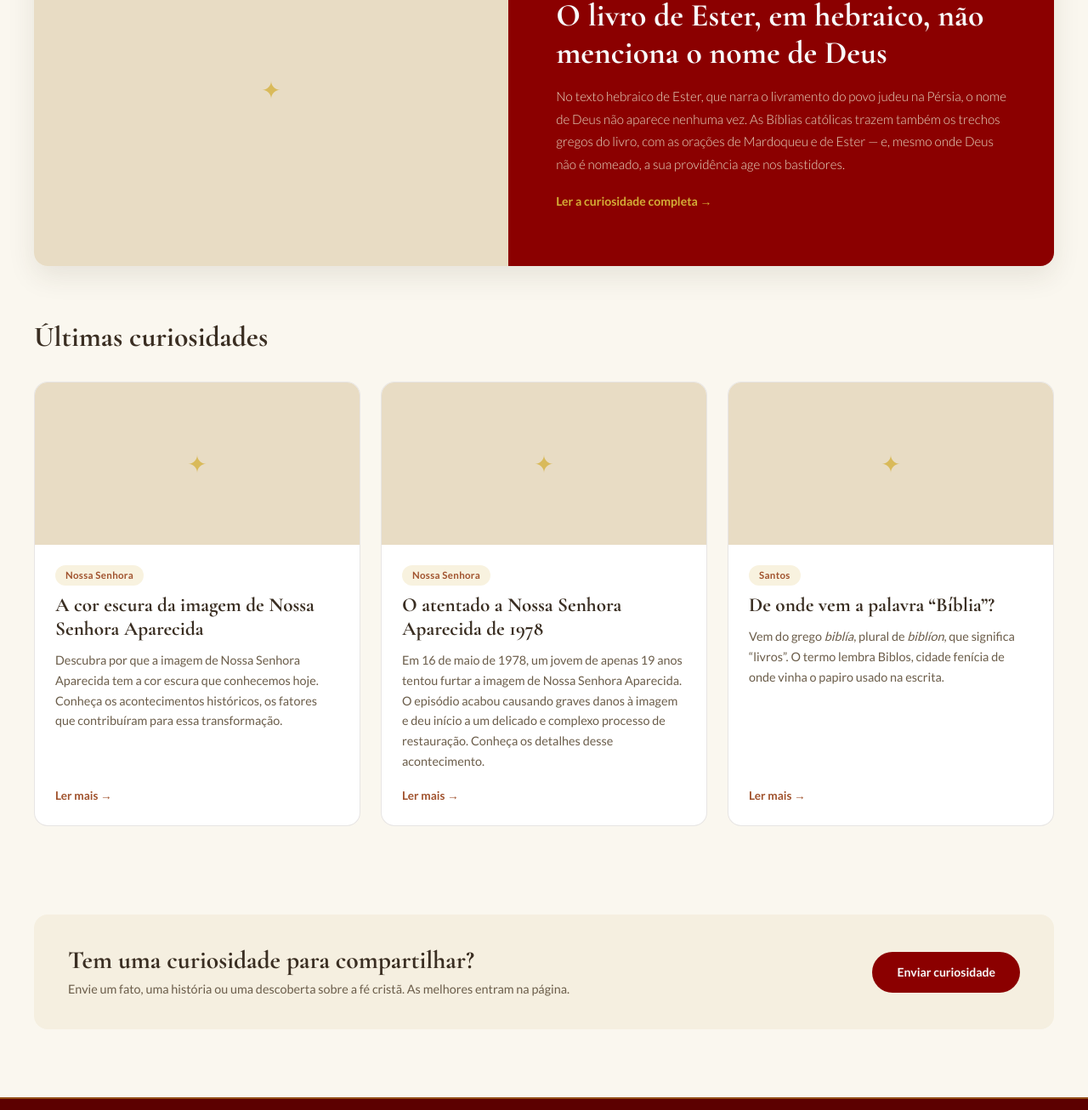
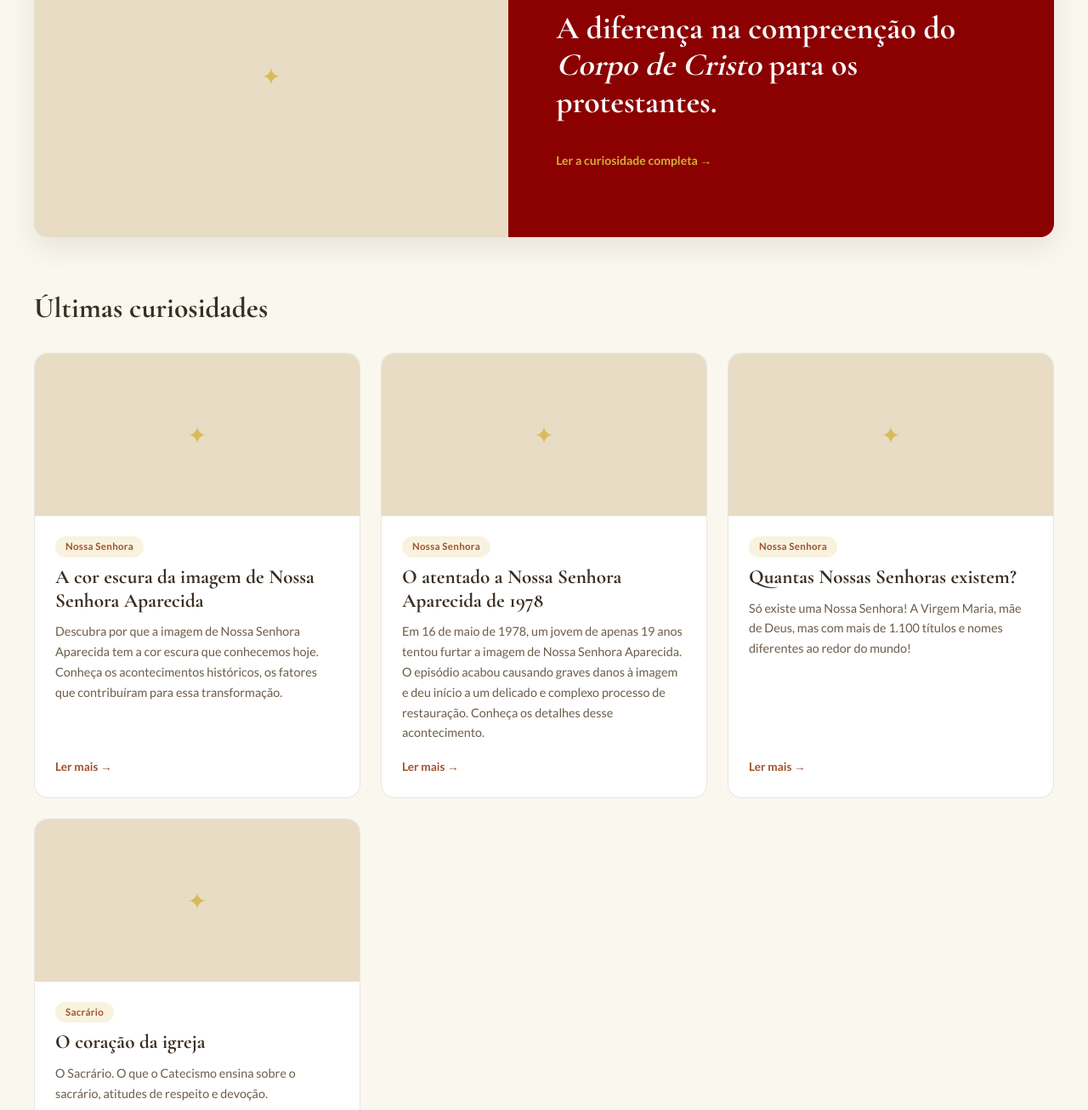
Before and after one commit to matheusantts/Ovelha-Cem, a website: page pages/curiosidades/index.html in a window 1280 px wide. Shown: the part 734-2040 px from the top of the page at 85% size. Drawn offline with nearby package versions, Linux system fonts and the light colour scheme.

Commit message:
Curiosidades

```diff
--- a/pages/curiosidades/index.html
+++ b/pages/curiosidades/index.html
@@ -96,12 +96,9 @@
 
             <div class="destaque-conteudo">
                 <span class="destaque-eyebrow">Você sabia?</span>
-                <h2 class="destaque-titulo" id="destaqueTitulo">O livro de Ester, em hebraico, não menciona o nome de Deus</h2>
+                <h2 class="destaque-titulo" id="destaqueTitulo">A diferença na compreenção do <em>Corpo de Cristo</em> para os protestantes.</h2>
                 <p class="destaque-texto">
-                    No texto hebraico de Ester, que narra o livramento do povo judeu na Pérsia,
-                    o nome de Deus não aparece nenhuma vez. As Bíblias católicas trazem também
-                    os trechos gregos do livro, com as orações de Mardoqueu e de Ester — e,
-                    mesmo onde Deus não é nomeado, a sua providência age nos bastidores.
+
                 </p>
                 <a class="destaque-link" href="../em-construcao/index.html">
                     Ler a curiosidade completa <span aria-hidden="true">&rarr;</span>
@@ -127,7 +124,7 @@
                         <p class="card-desc">
                             Descubra por que a imagem de Nossa Senhora Aparecida tem a cor escura que conhecemos hoje. Conheça os acontecimentos históricos, os fatores que contribuíram para essa transformação.
                         </p>
-                        <a class="card-link" href="nossa-senhora/a-cor-da-imagem/a-cor-da-imagem.html">Ler mais <span aria-hidden="true">&rarr;</span></a>
+                        <a class="card-link" href="../em-construcao/index.html">Ler mais <span aria-hidden="true">&rarr;</span></a>
                     </div>
                 </li>
 
@@ -143,14 +140,25 @@
                     </div>
                 </li>
 
-                <li class="card" data-categoria="santos">
+                <li class="card" data-categoria="nossa-senhora">
                     <div class="card-imagem"></div>
                     <div class="card-corpo">
-                        <span class="tag">Santos</span>
-                        <h3 class="card-titulo">De onde vem a palavra “Bíblia”?</h3>
+                        <span class="tag">Nossa Senhora</span>
+                        <h3 class="card-titulo">Quantas Nossas Senhoras existem?</h3>
                         <p class="card-desc">
-                            Vem do grego <em>biblía</em>, plural de <em>biblíon</em>, que significa “livros”.
-                            O termo lembra Biblos, cidade fenícia de onde vinha o papiro usado na escrita.
+                            Só existe uma Nossa Senhora! A Virgem Maria, mãe de Deus, mas com mais de 1.100 títulos e nomes diferentes ao redor do mundo!
+                        </p>
+                        <a class="card-link" href="../em-construcao/index.html">Ler mais <span aria-hidden="true">&rarr;</span></a>
+                    </div>
+                </li>
+
+                <li class="card" data-categoria="todas">
+                    <div class="card-imagem"></div>
+                    <div class="card-corpo">
+                        <span class="tag">Sacrário</span>
+                        <h3 class="card-titulo">O coração da igreja</h3>
+                        <p class="card-desc">
+                            O Sacrário. O que o Catecismo ensina sobre o sacrário, atitudes de respeito e devoção.
                         </p>
                         <a class="card-link" href="../em-construcao/index.html">Ler mais <span aria-hidden="true">&rarr;</span></a>
                     </div>
```
Also changed, not shown: index.html (+2 -2 lines), src/css/pages/home.css (+3 -7 lines).
